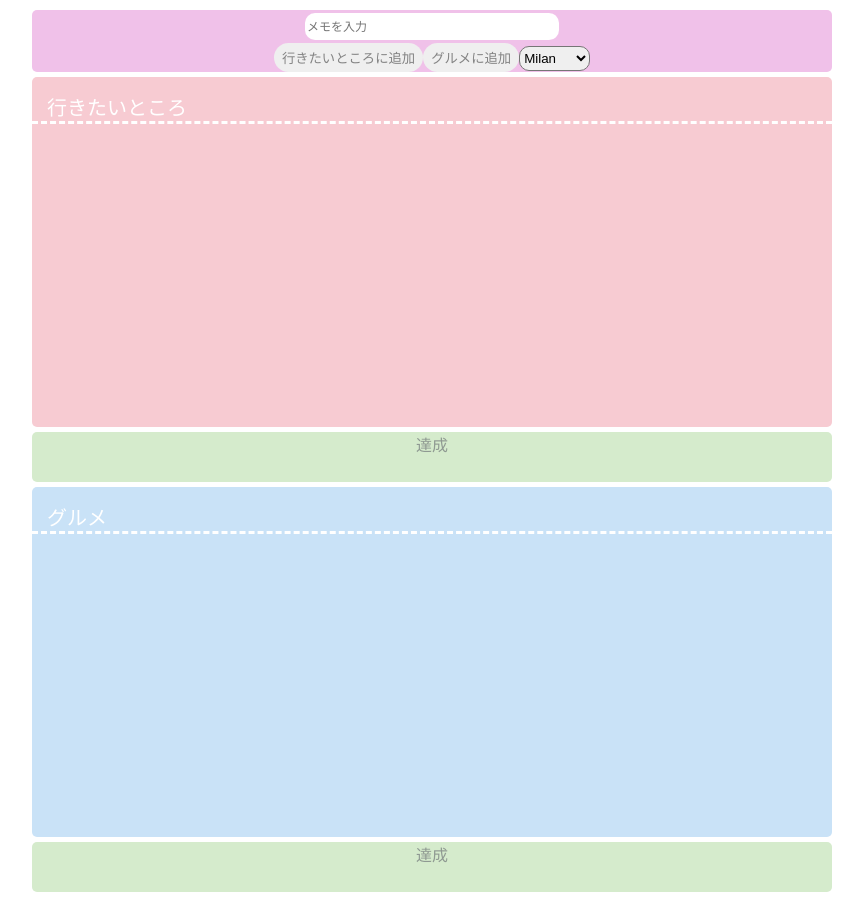
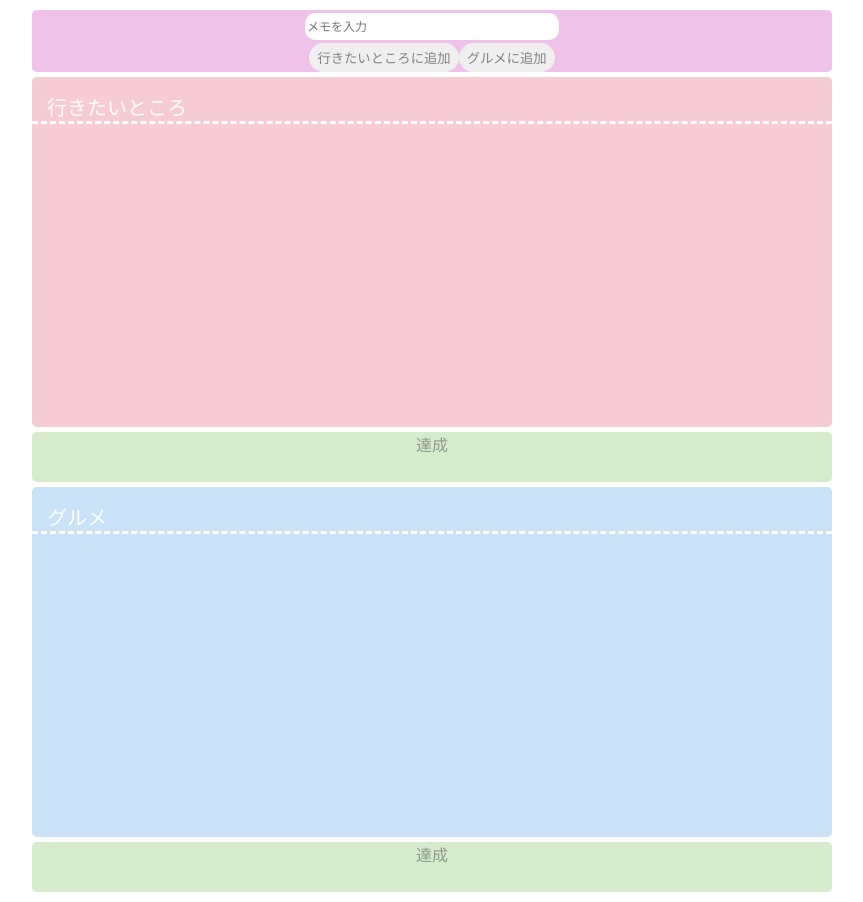
Before and after one commit to shimizu0623/1030SimpleTodoList, a React (Create React App) app: page / in a window 1280 px wide. Shown: the whole page, without its empty margins (208-1071 px from the left). Built offline with nearby package versions, Linux system fonts and the light colour scheme.

Commit message:
delete select

```diff
--- a/src/components/InputTodo.jsx
+++ b/src/components/InputTodo.jsx
@@ -16,10 +16,10 @@ const inputStyle = {
   outline: "none"
 };
 
-const selectStyle = {
-  height: "25px",
-  borderRadius: "10px"
-};
+// const selectStyle = {
+//   height: "25px",
+//   borderRadius: "10px"
+// };
 
 
 
@@ -37,7 +37,7 @@ export const InputTodo = (props) => {
       <div>
         <button onClick={place}>行きたいところに追加</button>
         <button onClick={food}>グルメに追加</button>
-        <select
+        {/* <select
           name="Italy-places"
           value={["Milan","Venezia","Dolomiti","Firenze","Rome","Naples","Sicily"]}
           id="Italy-places"
@@ -50,7 +50,7 @@ export const InputTodo = (props) => {
             <option value="Rome">Rome</option>
             <option value="Naples">Naples</option>
             <option value="Sicily">Sicily</option>
-        </select>
+        </select> */}
       </div>
     </div>
   );
```
